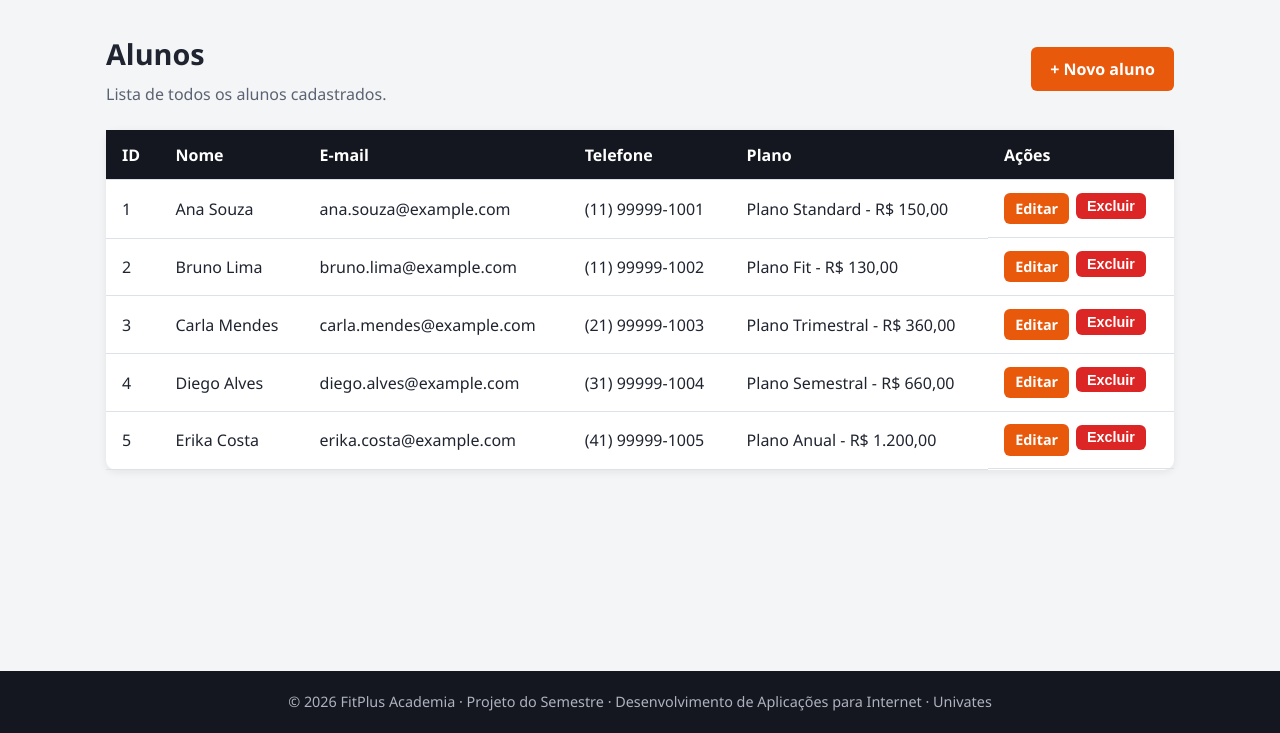
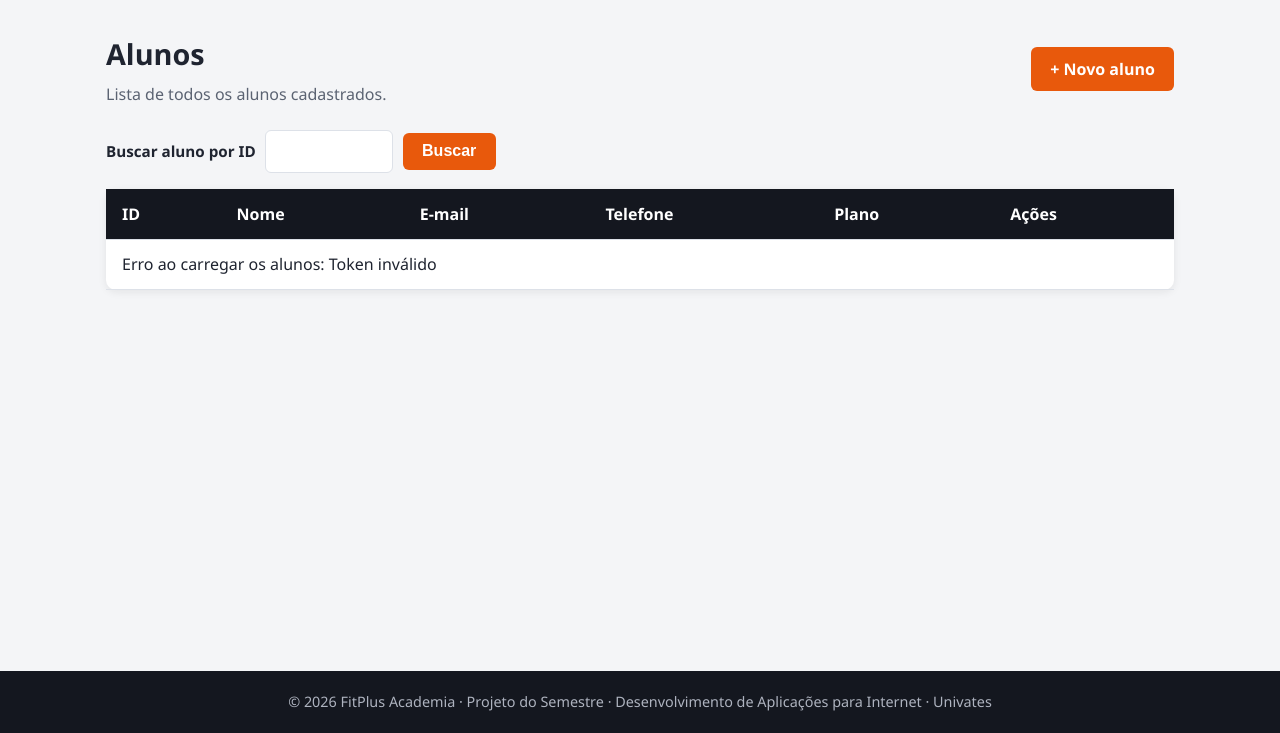
Before and after one commit to gustavoribeiro1-dev/projetoweb, a PHP site: page /alunos.php in a window 1280 px wide. Shown: the part 67-800 px from the top of the page. Run offline with PHP 8.4, Linux system fonts and the light colour scheme; data comes from the database, SQL or seed files in the repository.

Commit message:
página de alunos consumindo a API com busca por ID e exclusão
- assets/api.js com o token e a função chamarApi() usada pelas páginas
- listagem de alunos via GET api.php
- busca por ID (lógica do exemplo.php) via GET api.php?id=X
- exclusão via DELETE api.php?id=X com confirmação
- estilos para mensagens de sucesso/erro e para o formulário de busca

Co-Authored-By: Claude Opus 5.5 <noreply@anthropic.com>

```diff
--- /dev/null
+++ b/assets/api.js
@@ -0,0 +1,50 @@
+// Funções usadas pelas páginas do site para conversar com a API REST (src/api.php).
+//
+// Atenção: como o token fica no JavaScript, qualquer pessoa que abrir o código
+// da página consegue vê-lo. Para o projeto da disciplina isso é suficiente, mas
+// num sistema real a autenticação seria feita com login (sessão ou token por usuário).
+const API_URL = 'api.php';
+const API_TOKEN = 'meu-token-secreto-123';
+
+// Faz uma requisição para a API e devolve { status, dados }
+//   metodo:   'GET', 'POST', 'PUT' ou 'DELETE'
+//   consulta: parâmetros da URL, ex.: '?id=3' ou '?planos'
+//   corpo:    objeto enviado como JSON (usado no POST e no PUT)
+async function chamarApi(metodo, consulta = '', corpo = null) {
+  const opcoes = {
+    method: metodo,
+    headers: { 'Authorization': 'Bearer ' + API_TOKEN }
+  };
+
+  if (corpo !== null) {
+    opcoes.headers['Content-Type'] = 'application/json';
+    opcoes.body = JSON.stringify(corpo);
+  }
+
+  const resposta = await fetch(API_URL + consulta, opcoes);
+  const dados = await resposta.json();
+
+  return { status: resposta.status, dados: dados };
+}
+
+// Mostra uma mensagem na tela. tipo: 'sucesso' ou 'erro'
+function mostrarMensagem(elemento, texto, tipo) {
+  elemento.textContent = texto;
+  elemento.className = 'mensagem mensagem-' + tipo;
+  elemento.hidden = false;
+}
+
+function esconderMensagem(elemento) {
+  elemento.hidden = true;
+}
+
+// 150 -> "R$ 150,00"
+function formatarMoeda(valor) {
+  return Number(valor).toLocaleString('pt-BR', { style: 'currency', currency: 'BRL' });
+}
+
+// "1998-04-12" -> "12/04/1998"
+function formatarData(data) {
+  const [ano, mes, dia] = data.split('-');
+  return dia + '/' + mes + '/' + ano;
+}
--- a/assets/style.css
+++ b/assets/style.css
@@ -275,6 +275,59 @@ select:focus {
   margin-top: 0.5rem;
 }
 
+/* Garante que elementos com o atributo hidden fiquem escondidos,
+   mesmo os que têm display definido (ex.: .formulario usa display: grid) */
+[hidden] {
+  display: none !important;
+}
+
+.mensagem {
+  padding: 0.75rem 1rem;
+  border-radius: 6px;
+  margin-bottom: 1rem;
+  font-weight: 500;
+}
+
+.mensagem-sucesso {
+  background: #e6f4ea;
+  color: #1e6b34;
+  border-left: 4px solid #2f9e44;
+}
+
+.mensagem-erro {
+  background: #fdecec;
+  color: #9b1c1c;
+  border-left: 4px solid #dc2626;
+}
+
+.busca {
+  display: flex;
+  flex-wrap: wrap;
+  align-items: center;
+  gap: 0.6rem;
+  margin-bottom: 1rem;
+}
+
+.busca input {
+  width: 8rem;
+}
+
+.resultado-busca {
+  margin-bottom: 1.5rem;
+  max-width: 520px;
+}
+
+.resultado-busca dl {
+  display: grid;
+  grid-template-columns: max-content 1fr;
+  gap: 0.3rem 1rem;
+  margin-bottom: 1rem;
+}
+
+.resultado-busca dt {
+  font-weight: 600;
+}
+
 .site-footer {
   background: #14171f;
   color: #aeb3bf;
--- a/src/alunos.php
+++ b/src/alunos.php
@@ -1,36 +1,3 @@
-<?php
-require_once __DIR__ . '/../DAO/alunoDAO.php';
-
-$dao = new AlunoDAO();
-
-if ($_SERVER['REQUEST_METHOD'] === 'POST') {
-    $id = isset($_POST['id']) && is_string($_POST['id'])
-        ? filter_var($_POST['id'], FILTER_VALIDATE_INT)
-        : false;
-
-    if ($id === false || $id < 1) {
-        http_response_code(400);
-        $status = 'erro';
-    } else {
-        $dao->excluir($id);
-        header('Location: alunos.php?status=excluido');
-        exit;
-    }
-} else {
-    $status = isset($_GET['status']) && is_string($_GET['status']) ? $_GET['status'] : '';
-}
-
-$mensagens = [
-    'cadastrado' => 'Aluno cadastrado com sucesso.',
-    'atualizado' => 'Dados do aluno atualizados com sucesso.',
-    'excluido' => 'Aluno excluído com sucesso.',
-    'erro' => 'Não foi possível excluir: informe um aluno válido.',
-];
-$alunos = $dao->listar();
-$escape = static function ($value) {
-    return htmlspecialchars((string) $value, ENT_QUOTES, 'UTF-8');
-};
-?>
 <!DOCTYPE html>
 <html lang="pt-BR">
 <head>
@@ -63,9 +30,27 @@ $escape = static function ($value) {
       <a class="btn" href="cadastro.php">+ Novo aluno</a>
     </div>
 
-    <?php if (isset($mensagens[$status])): ?>
-      <p role="status"><?= $escape($mensagens[$status]) ?></p>
-    <?php endif; ?>
+    <p id="mensagem" role="status" hidden></p>
+
+    <form id="form-busca" class="busca">
+      <label for="busca-id">Buscar aluno por ID</label>
+      <input type="number" id="busca-id" name="id" min="1" required>
+      <button type="submit" class="btn">Buscar</button>
+      <button type="button" id="limpar-busca" class="btn btn-secundario" hidden>Limpar</button>
+    </form>
+
+    <article id="resultado-busca" class="card resultado-busca" hidden>
+      <h2>Aluno encontrado</h2>
+      <dl>
+        <dt>ID</dt>                 <dd data-campo="id"></dd>
+        <dt>Nome</dt>               <dd data-campo="nome"></dd>
+        <dt>E-mail</dt>             <dd data-campo="email"></dd>
+        <dt>Telefone</dt>           <dd data-campo="telefone"></dd>
+        <dt>Data de nascimento</dt> <dd data-campo="dt_nascimento"></dd>
+        <dt>Plano</dt>              <dd data-campo="plano"></dd>
+      </dl>
+      <a id="resultado-editar" class="btn btn-pequeno" href="#">Editar</a>
+    </article>
 
     <div class="tabela-wrapper">
       <table>
@@ -79,29 +64,10 @@ $escape = static function ($value) {
             <th>Ações</th>
           </tr>
         </thead>
-        <tbody>
-          <?php if ($alunos === []): ?>
-            <tr>
-              <td colspan="6">Ainda não há alunos cadastrados.</td>
-            </tr>
-          <?php else: ?>
-            <?php foreach ($alunos as $aluno): ?>
-              <tr>
-                <td><?= $escape($aluno['id']) ?></td>
-                <td><?= $escape($aluno['nome']) ?></td>
-                <td><?= $escape($aluno['email']) ?></td>
-                <td><?= $escape($aluno['telefone']) ?></td>
-                <td><?= $escape($aluno['plano']) ?> - R$ <?= number_format((float) $aluno['valor_plano'], 2, ',', '.') ?></td>
-                <td class="acoes">
-                  <a class="btn btn-pequeno" href="editar.php?id=<?= $escape($aluno['id']) ?>">Editar</a>
-                  <form method="post" action="alunos.php" onsubmit="return confirm('Deseja realmente excluir este aluno?');">
-                    <input type="hidden" name="id" value="<?= $escape($aluno['id']) ?>">
-                    <button type="submit" class="btn btn-pequeno btn-perigo">Excluir</button>
-                  </form>
-                </td>
-              </tr>
-            <?php endforeach; ?>
-          <?php endif; ?>
+        <tbody id="lista-alunos">
+          <tr>
+            <td colspan="6">Carregando alunos...</td>
+          </tr>
         </tbody>
       </table>
     </div>
@@ -111,5 +77,160 @@ $escape = static function ($value) {
     <p>&copy; 2026 FitPlus Academia &middot; Projeto do Semestre &middot; Desenvolvimento de Aplicações para Internet &middot; Univates</p>
   </footer>
 
+  <script src="../assets/api.js"></script>
+  <script>
+    const mensagem = document.getElementById('mensagem');
+    const lista = document.getElementById('lista-alunos');
+    const formBusca = document.getElementById('form-busca');
+    const campoBusca = document.getElementById('busca-id');
+    const botaoLimpar = document.getElementById('limpar-busca');
+    const resultado = document.getElementById('resultado-busca');
+
+    // Mensagens que chegam pela URL depois de cadastrar ou editar (ex.: alunos.php?status=cadastrado)
+    const mensagensStatus = {
+      cadastrado: 'Aluno cadastrado com sucesso.',
+      atualizado: 'Dados do aluno atualizados com sucesso.'
+    };
+    const status = new URLSearchParams(location.search).get('status');
+    if (mensagensStatus[status]) {
+      mostrarMensagem(mensagem, mensagensStatus[status], 'sucesso');
+    }
+
+    // Cria uma célula <td> com o texto informado
+    function criarCelula(texto) {
+      const celula = document.createElement('td');
+      celula.textContent = texto;
+      return celula;
+    }
+
+    // Mostra uma única linha na tabela (usado para "carregando", "vazio" e erros)
+    function mostrarLinhaUnica(texto) {
+      const linha = document.createElement('tr');
+      const celula = criarCelula(texto);
+      celula.colSpan = 6;
+      linha.append(celula);
+      lista.replaceChildren(linha);
+    }
+
+    // GET api.php -> lista todos os alunos
+    async function carregarAlunos() {
+      try {
+        const { status, dados } = await chamarApi('GET');
+
+        if (status !== 200) {
+          mostrarLinhaUnica('Erro ao carregar os alunos: ' + dados.erro);
+          return;
+        }
+
+        if (dados.length === 0) {
+          mostrarLinhaUnica('Ainda não há alunos cadastrados.');
+          return;
+        }
+
+        lista.replaceChildren();
+
+        for (const aluno of dados) {
+          const linha = document.createElement('tr');
+
+          linha.append(
+            criarCelula(aluno.id),
+            criarCelula(aluno.nome),
+            criarCelula(aluno.email),
+            criarCelula(aluno.telefone),
+            criarCelula(aluno.plano + ' - ' + formatarMoeda(aluno.valor_plano))
+          );
+
+          const acoes = document.createElement('td');
+          acoes.className = 'acoes';
+
+          const editar = document.createElement('a');
+          editar.className = 'btn btn-pequeno';
+          editar.href = 'editar.php?id=' + aluno.id;
+          editar.textContent = 'Editar';
+
+          const excluir = document.createElement('button');
+          excluir.type = 'button';
+          excluir.className = 'btn btn-pequeno btn-perigo';
+          excluir.textContent = 'Excluir';
+          excluir.addEventListener('click', () => excluirAluno(aluno.id));
+
+          acoes.append(editar, excluir);
+          linha.append(acoes);
+          lista.append(linha);
+        }
+      } catch (erro) {
+        mostrarLinhaUnica('Não foi possível conectar à API.');
+      }
+    }
+
+    // DELETE api.php?id=X -> exclui o aluno
+    async function excluirAluno(id) {
+      if (!confirm('Deseja realmente excluir este aluno?')) {
+        return;
+      }
+
+      try {
+        const { status, dados } = await chamarApi('DELETE', '?id=' + id);
+
+        if (status === 200) {
+          mostrarMensagem(mensagem, 'Aluno excluído com sucesso.', 'sucesso');
+          limparBusca();
+          carregarAlunos();
+        } else {
+          mostrarMensagem(mensagem, 'Não foi possível excluir: ' + dados.erro, 'erro');
+        }
+      } catch (erro) {
+        mostrarMensagem(mensagem, 'Não foi possível conectar à API.', 'erro');
+      }
+    }
+
+    // GET api.php?id=X -> busca um aluno pelo ID
+    formBusca.addEventListener('submit', async (evento) => {
+      evento.preventDefault();
+      esconderMensagem(mensagem);
+      resultado.hidden = true;
+      botaoLimpar.hidden = false;
+
+      try {
+        const { status, dados } = await chamarApi('GET', '?id=' + encodeURIComponent(campoBusca.value));
+
+        if (status !== 200) {
+          mostrarMensagem(mensagem, dados.erro, 'erro');
+          return;
+        }
+
+        const valores = {
+          id: dados.id,
+          nome: dados.nome,
+          email: dados.email,
+          telefone: dados.telefone,
+          dt_nascimento: formatarData(dados.dt_nascimento),
+          plano: dados.plano + ' - ' + formatarMoeda(dados.valor_plano)
+        };
+
+        for (const campo in valores) {
+          resultado.querySelector('[data-campo="' + campo + '"]').textContent = valores[campo];
+        }
+        document.getElementById('resultado-editar').href = 'editar.php?id=' + dados.id;
+        resultado.hidden = false;
+      } catch (erro) {
+        mostrarMensagem(mensagem, 'Não foi possível conectar à API.', 'erro');
+      }
+    });
+
+    function limparBusca() {
+      formBusca.reset();
+      resultado.hidden = true;
+      botaoLimpar.hidden = true;
+    }
+
+    botaoLimpar.addEventListener('click', () => {
+      limparBusca();
+      esconderMensagem(mensagem);
+    });
+
+    carregarAlunos();
+  </script>
+
 </body>
 </html>
```
